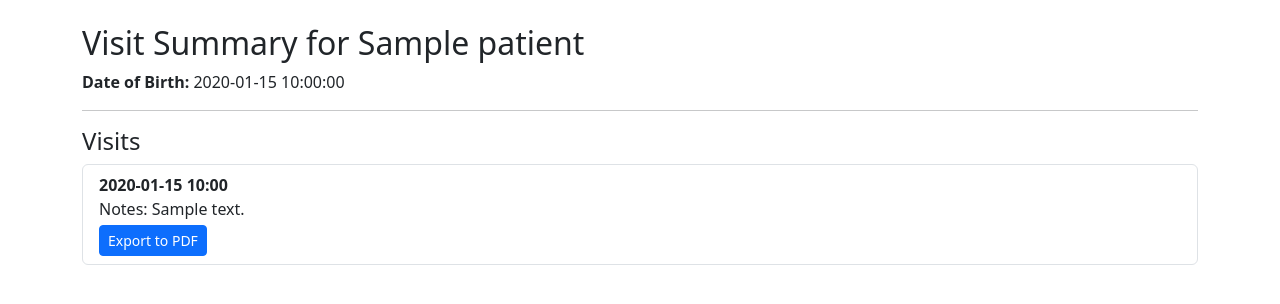
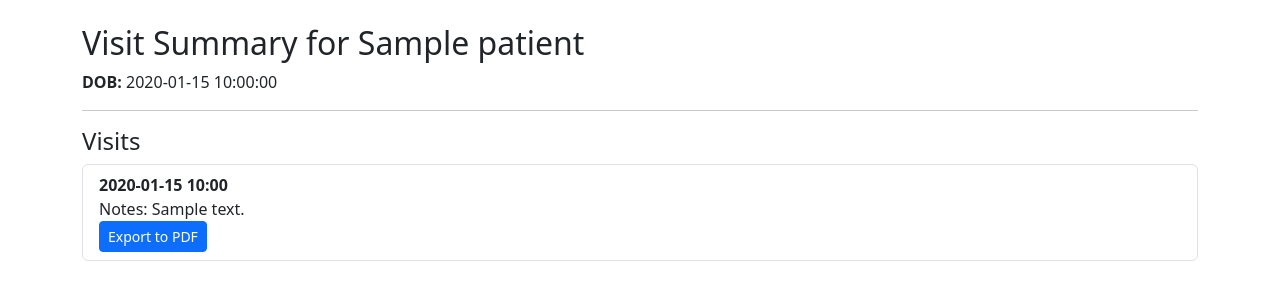
Before and after one commit to ConnorV2006/AI-receptionist-new-code-, a Flask app: template templates/visit_summary.html in a window 1280 px wide. Shown: the part 56-360 px from the top of the page. Run offline with Flask 3, Linux system fonts and the light colour scheme; the template is opened without the code that fills it: most values are stand-ins (such as "Sample title", 1, 10 or a date in 2020).

Commit message:
Update visit_summary.html

```diff
--- a/templates/visit_summary.html
+++ b/templates/visit_summary.html
@@ -1,9 +1,8 @@
 {% extends "base.html" %}
 {% block content %}
 <h2>Visit Summary for {{ patient.name }}</h2>
-<p><strong>Date of Birth:</strong> {{ patient.dob }}</p>
+<p><strong>DOB:</strong> {{ patient.dob }}</p>
 <hr>
-
 <h4>Visits</h4>
 <ul class="list-group">
   {% for visit in patient.visits %}
@@ -11,9 +10,9 @@
       <strong>{{ visit.date.strftime('%Y-%m-%d %H:%M') }}</strong><br>
       Notes: {{ visit.notes }}<br>
       {% if visit.summary_pdf %}
-        <a href="/visits/download/{{ visit.id }}" class="btn btn-sm btn-success mt-1">Download PDF</a>
+        <a href="/visits/download/{{ visit.id }}" class="btn btn-sm btn-success">Download PDF</a>
       {% else %}
-        <a href="/visits/export/{{ visit.id }}" class="btn btn-sm btn-primary mt-1">Export to PDF</a>
+        <a href="/visits/export/{{ visit.id }}" class="btn btn-sm btn-primary">Export to PDF</a>
       {% endif %}
     </li>
   {% else %}
```
